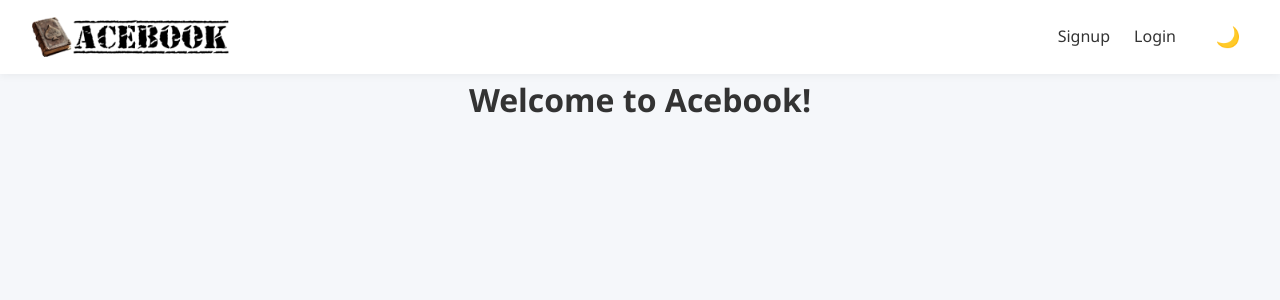
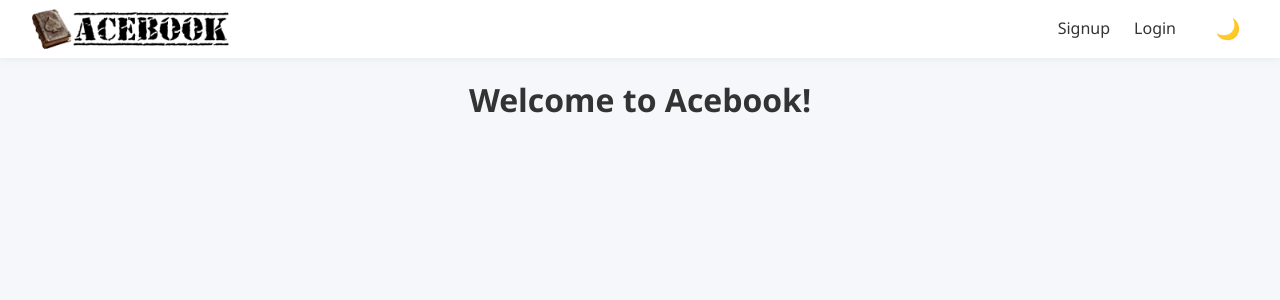
Before and after one commit to zameermohamed/acebook-mern-vite, a React (Vite) app in the folder frontend/: page / in a window 1280 px wide. Shown: the top 300 px of the page. Built offline with nearby package versions, Linux system fonts and the light colour scheme; no server answers.

Commit message:
Slight tweaks to header size

```diff
--- a/frontend/src/components/Header.css
+++ b/frontend/src/components/Header.css
@@ -2,7 +2,7 @@
   display: flex;
   justify-content: space-between;
   align-items: center;
-  padding: 1rem 2rem;
+  padding: 0.5rem 2rem;
   background-color: var(--header-bg);
   box-shadow: 0 2px 8px var(--shadow-color);
   width: 100%;
--- a/frontend/src/index.css
+++ b/frontend/src/index.css
@@ -45,9 +45,9 @@ body {
 /* Ensure all transitions are smooth */
 * {
   transition:
-    background-color 0.3s ease,
-    border-color 0.3s ease,
-    box-shadow 0.3s ease;
+    background-color 0.05s,
+    border-color 0.05s,
+    box-shadow 0.05s;
 }
 :root {
   font-family: Inter, system-ui, Avenir, Helvetica, Arial, sans-serif;
```
